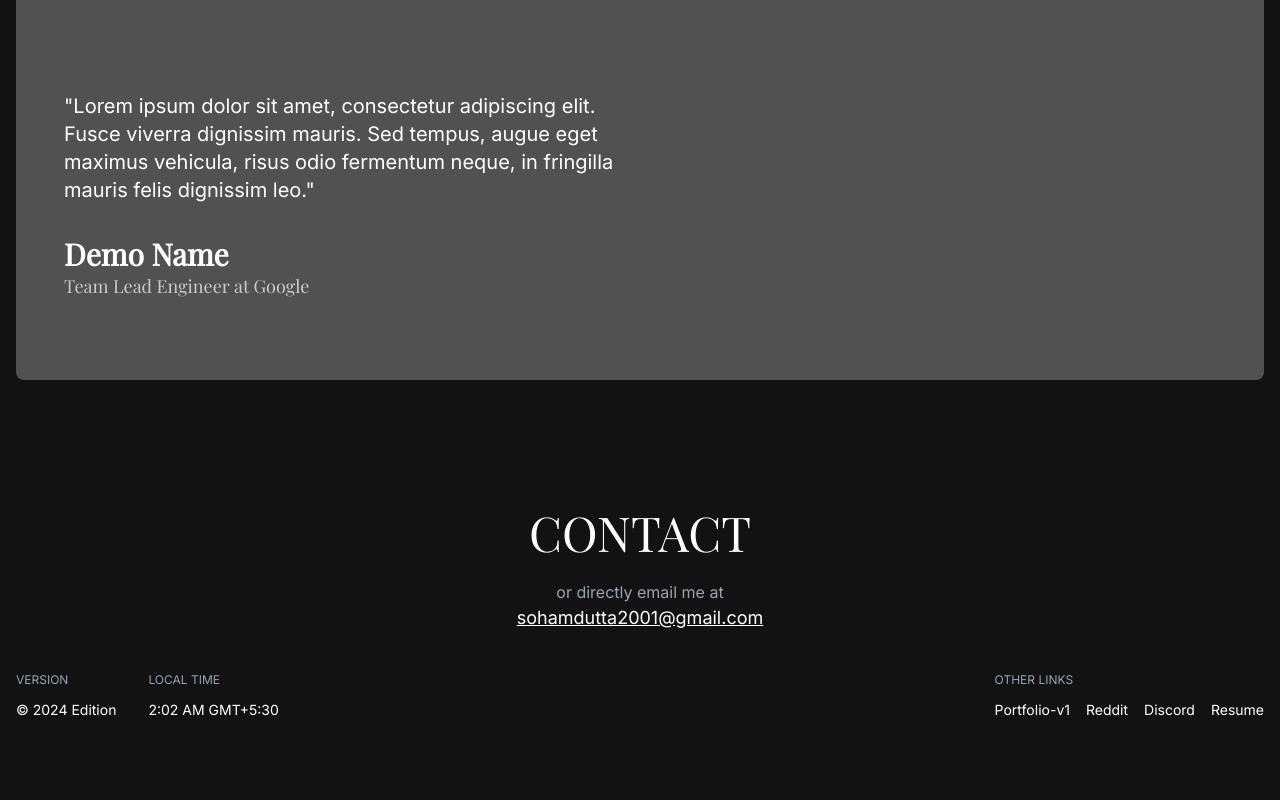
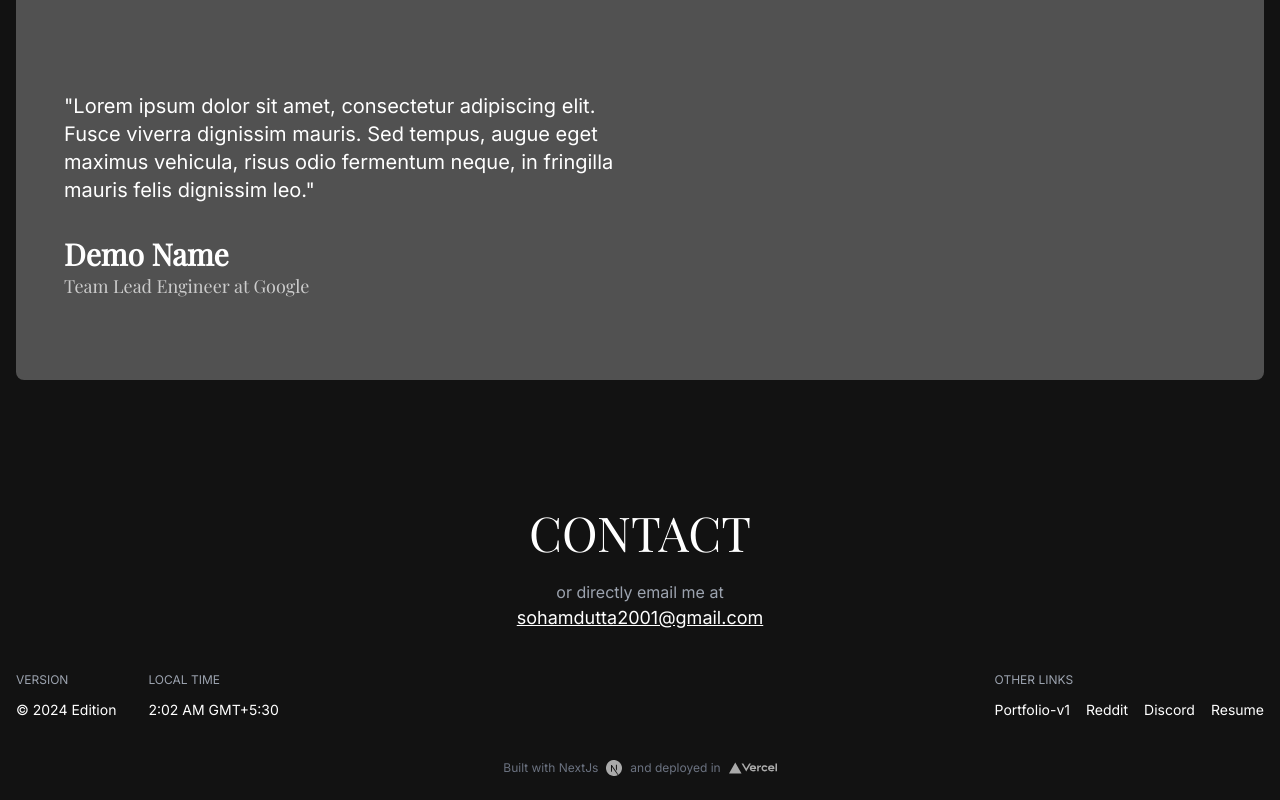
Before and after one commit to shm-dtt/portfolio-v2, a Next.js app: page / in a window 1280 px wide. Shown: the part 4520-5320 px from the top of the page. Before the commit the page ends 5256 px from the top, so only its background shows below. Built offline with nearby package versions, Linux system fonts and the light colour scheme.

Commit message:
Minor changes in Footer

```diff
--- a/components/Footer/Footer.tsx
+++ b/components/Footer/Footer.tsx
@@ -3,6 +3,8 @@ import { inter } from "@/app/fonts/Fonts";
 import { useEffect, useState } from "react";
 import { Data } from "@/app/data/Data";
 import Link from "next/link";
+import VercelLogo from "./VercelLogo";
+import NextJsLogo from "./NextJsLogo";
 
 const Footer: React.FC = () => {
   const timeOptions: Intl.DateTimeFormatOptions = {
@@ -23,7 +25,10 @@ const Footer: React.FC = () => {
   });
 
   return (
-    <div className={`p-4 ${inter.className} flex md:justify-between md:flex-row flex-col text-white gap-8`}>
+    <div className="flex flex-col justify-center">
+      <div
+        className={`p-4 ${inter.className} flex md:justify-between md:flex-row flex-col text-white gap-8`}
+      >
         <div className="flex text-sm gap-8">
           <p className="flex flex-col gap-3">
             <span className=" text-gray-400 text-xs uppercase">Version</span>
@@ -39,11 +44,32 @@ const Footer: React.FC = () => {
         <div className="flex flex-col text-sm gap-3">
           <span className=" text-gray-400 text-xs uppercase">Other Links</span>
           <div className="flex gap-4">
-              <Link href="https://shm-dsgn-v1.netlify.app/" target="_blank">Portfolio-v1</Link>
-              <Link href="https://www.reddit.com/user/shm_dsgn/" target="_blank">Reddit</Link>
-              <Link href="https://discordapp.com/users/486019185017880596" target="_blank">Discord</Link>
-              <Link href="https://drive.google.com/file/d/1-1-9ht1R1086T9KF3m0Ooy4swHL-NFPv/view" target="_blank">Resume</Link>
+            <Link href="https://shm-dsgn-v1.netlify.app/" target="_blank">
+              Portfolio-v1
+            </Link>
+            <Link href="https://www.reddit.com/user/shm_dsgn/" target="_blank">
+              Reddit
+            </Link>
+            <Link
+              href="https://discordapp.com/users/486019185017880596"
+              target="_blank"
+            >
+              Discord
+            </Link>
+            <Link
+              href="https://drive.google.com/file/d/1-1-9ht1R1086T9KF3m0Ooy4swHL-NFPv/view"
+              target="_blank"
+            >
+              Resume
+            </Link>
           </div>
+        </div>
+      </div>
+      <div
+        className={` my-6 text-gray-500 text-xs ${inter.className} inline-flex gap-2 items-center flex-row justify-center`}
+      >
+        Built with NextJs <NextJsLogo/>
+        and deployed in <VercelLogo/>
       </div>
     </div>
   );
--- /dev/null
+++ b/components/Footer/NextJsLogo.tsx
@@ -0,0 +1,16 @@
+import React from 'react';
+
+const NextJsLogo = () => (
+    <svg
+          height="12pt"
+          viewBox=".5 -.2 1023 1024.1"
+          width="12pt"
+          fill="#aaa"
+          xmlns="http://www.w3.org/2000/svg"
+        >
+          <path d="m478.5.6c-2.2.2-9.2.9-15.5 1.4-145.3 13.1-281.4 91.5-367.6 212-48 67-78.7 143-90.3 223.5-4.1 28.1-4.6 36.4-4.6 74.5s.5 46.4 4.6 74.5c27.8 192.1 164.5 353.5 349.9 413.3 33.2 10.7 68.2 18 108 22.4 15.5 1.7 82.5 1.7 98 0 68.7-7.6 126.9-24.6 184.3-53.9 8.8-4.5 10.5-5.7 9.3-6.7-.8-.6-38.3-50.9-83.3-111.7l-81.8-110.5-102.5-151.7c-56.4-83.4-102.8-151.6-103.2-151.6-.4-.1-.8 67.3-1 149.6-.3 144.1-.4 149.9-2.2 153.3-2.6 4.9-4.6 6.9-8.8 9.1-3.2 1.6-6 1.9-21.1 1.9h-17.3l-4.6-2.9c-3-1.9-5.2-4.4-6.7-7.3l-2.1-4.5.2-200.5.3-200.6 3.1-3.9c1.6-2.1 5-4.8 7.4-6.1 4.1-2 5.7-2.2 23-2.2 20.4 0 23.8.8 29.1 6.6 1.5 1.6 57 85.2 123.4 185.9s157.2 238.2 201.8 305.7l81 122.7 4.1-2.7c36.3-23.6 74.7-57.2 105.1-92.2 64.7-74.3 106.4-164.9 120.4-261.5 4.1-28.1 4.6-36.4 4.6-74.5s-.5-46.4-4.6-74.5c-27.8-192.1-164.5-353.5-349.9-413.3-32.7-10.6-67.5-17.9-106.5-22.3-9.6-1-75.7-2.1-84-1.3zm209.4 309.4c4.8 2.4 8.7 7 10.1 11.8.8 2.6 1 58.2.8 183.5l-.3 179.8-31.7-48.6-31.8-48.6v-130.7c0-84.5.4-132 1-134.3 1.6-5.6 5.1-10 9.9-12.6 4.1-2.1 5.6-2.3 21.3-2.3 14.8 0 17.4.2 20.7 2z" />
+          <path d="m784.3 945.1c-3.5 2.2-4.6 3.7-1.5 2 2.2-1.3 5.8-4 5.2-4.1-.3 0-2 1-3.7 2.1zm-6.9 4.5c-1.8 1.4-1.8 1.5.4.4 1.2-.6 2.2-1.3 2.2-1.5 0-.8-.5-.6-2.6 1.1zm-5 3c-1.8 1.4-1.8 1.5.4.4 1.2-.6 2.2-1.3 2.2-1.5 0-.8-.5-.6-2.6 1.1zm-5 3c-1.8 1.4-1.8 1.5.4.4 1.2-.6 2.2-1.3 2.2-1.5 0-.8-.5-.6-2.6 1.1zm-7.6 4c-3.8 2-3.6 2.8.2.9 1.7-.9 3-1.8 3-2 0-.7-.1-.6-3.2 1.1z" />
+        </svg>
+)
+
+export default NextJsLogo;
--- /dev/null
+++ b/components/Footer/VercelLogo.tsx
@@ -0,0 +1,18 @@
+import React from 'react';
+
+const VercelLogo = () => (
+    <svg
+          fill="none"
+          height="14"
+          viewBox="0 0 282.72 64"
+          width="48"
+          xmlns="http://www.w3.org/2000/svg"
+        >
+          <path
+            d="M141.04 16c-11.04 0-19 7.2-19 18s8.96 18 20 18c6.67 0 12.55-2.64 16.19-7.09l-7.65-4.42c-2.02 2.21-5.09 3.5-8.54 3.5-4.79 0-8.86-2.5-10.37-6.5h28.02c.22-1.12.35-2.28.35-3.5 0-10.79-7.96-17.99-19-17.99zm-9.46 14.5c1.25-3.99 4.67-6.5 9.45-6.5 4.79 0 8.21 2.51 9.45 6.5zM248.72 16c-11.04 0-19 7.2-19 18s8.96 18 20 18c6.67 0 12.55-2.64 16.19-7.09l-7.65-4.42c-2.02 2.21-5.09 3.5-8.54 3.5-4.79 0-8.86-2.5-10.37-6.5h28.02c.22-1.12.35-2.28.35-3.5 0-10.79-7.96-17.99-19-17.99zm-9.45 14.5c1.25-3.99 4.67-6.5 9.45-6.5 4.79 0 8.21 2.51 9.45 6.5zM200.24 34c0 6 3.92 10 10 10 4.12 0 7.21-1.87 8.8-4.92l7.68 4.43c-3.18 5.3-9.14 8.49-16.48 8.49-11.05 0-19-7.2-19-18s7.96-18 19-18c7.34 0 13.29 3.19 16.48 8.49l-7.68 4.43c-1.59-3.05-4.68-4.92-8.8-4.92-6.07 0-10 4-10 10zm82.48-29v46h-9V5zM36.95 0L73.9 64H0zm92.38 5l-27.71 48L73.91 5H84.3l17.32 30 17.32-30zm58.91 12v9.69c-1-.29-2.06-.49-3.2-.49-5.81 0-10 4-10 10V51h-9V17h9v9.2c0-5.08 5.91-9.2 13.2-9.2z"
+            fill="#aaa"
+          />
+        </svg>
+)
+
+export default VercelLogo;
--- a/package.json
+++ b/package.json
@@ -12,7 +12,8 @@
     "framer-motion": "^11.0.8",
     "gsap": "^3.12.5",
     "locomotive-scroll": "^5.0.0-beta.11",
-    "next": "^14.1.3",
+    "next": "^14.1.4",
+    "query-string": "^9.0.0",
     "react": "^18",
     "react-dom": "^18"
   },
```
Also changed, not shown: 1 other file (tests, documents, lock files or other folders). Lines whose indentation alone changed are shown as unchanged.
